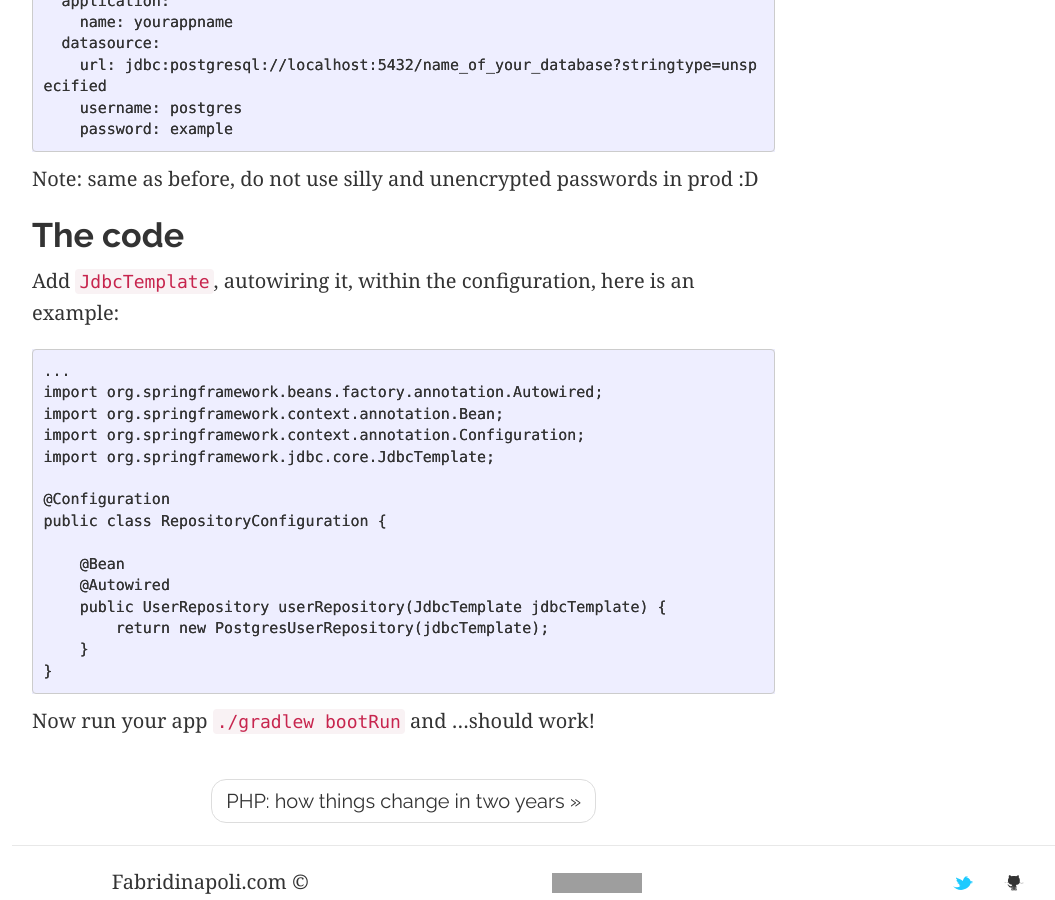
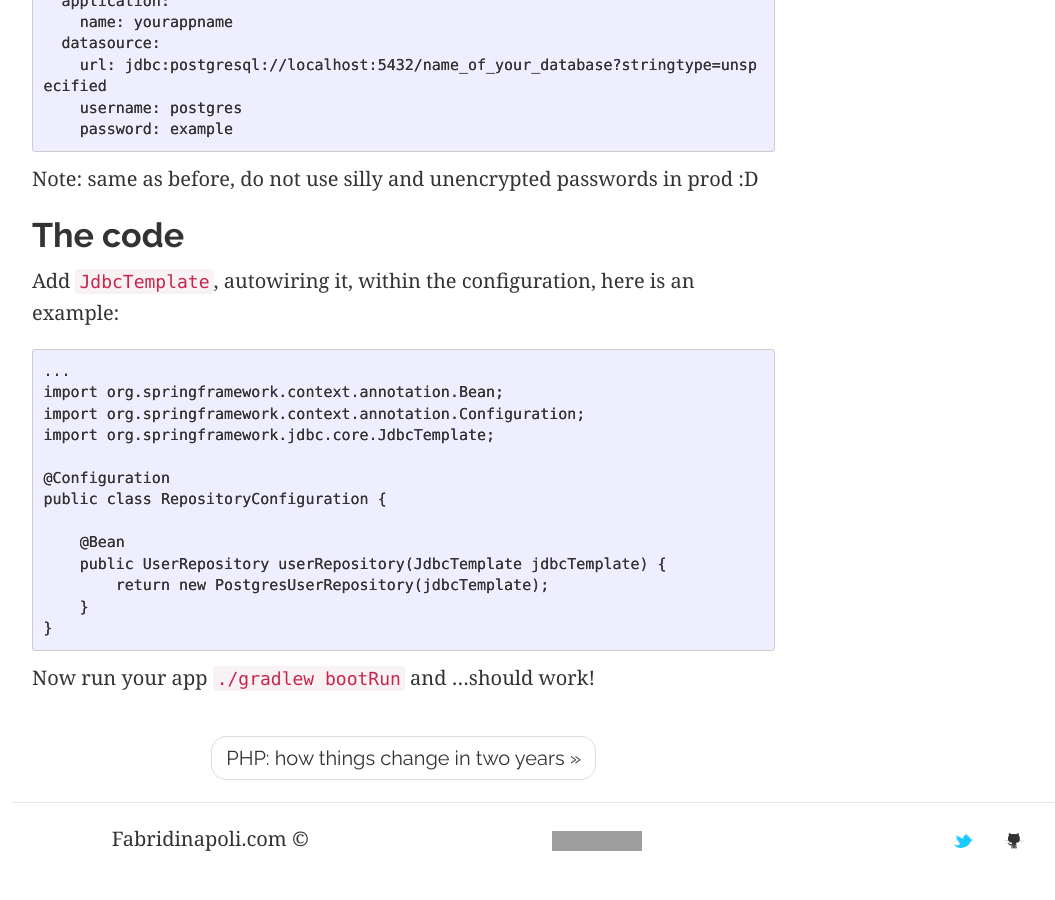
Before and after one commit to Hyunk3l/hyunk3l.github.io, a Jekyll site: the page built from _posts/2017-09-03-using-postgres-with-spring-data-few-steps.markdown, in a window 1280 px wide and 900 px high, scrolled down 1367 px. Shown: the whole window, without its empty margins (43-1098 px from the left). Built offline with Jekyll 4.4.1, drawn with Linux system fonts in a browser that asks for light colours; comment, search, counter and statistics services are not loaded; after the commit the page ends 2224 px from its top, so only the background shows below that; grey boxes are pictures that could not be loaded.

Commit message:
Remove useless @Autowired

````diff
--- a/_posts/2017-09-03-using-postgres-with-spring-data-few-steps.markdown
+++ b/_posts/2017-09-03-using-postgres-with-spring-data-few-steps.markdown
@@ -59,7 +59,6 @@ Note: same as before, do not use silly and unencrypted passwords in prod :D
 Add `JdbcTemplate`, autowiring it, within the configuration, here is an example:
 ```
 ...
-import org.springframework.beans.factory.annotation.Autowired;
 import org.springframework.context.annotation.Bean;
 import org.springframework.context.annotation.Configuration;
 import org.springframework.jdbc.core.JdbcTemplate;
@@ -68,7 +67,6 @@ import org.springframework.jdbc.core.JdbcTemplate;
 public class RepositoryConfiguration {
 
     @Bean
-    @Autowired
     public UserRepository userRepository(JdbcTemplate jdbcTemplate) {
         return new PostgresUserRepository(jdbcTemplate);
     }
````
Also changed, not shown: other parts of _posts/2017-09-03-using-postgres-with-spring-data-few-steps.markdown (+1 -1 lines).
